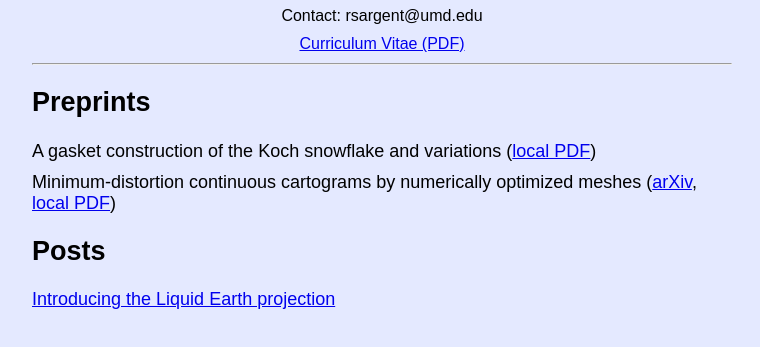
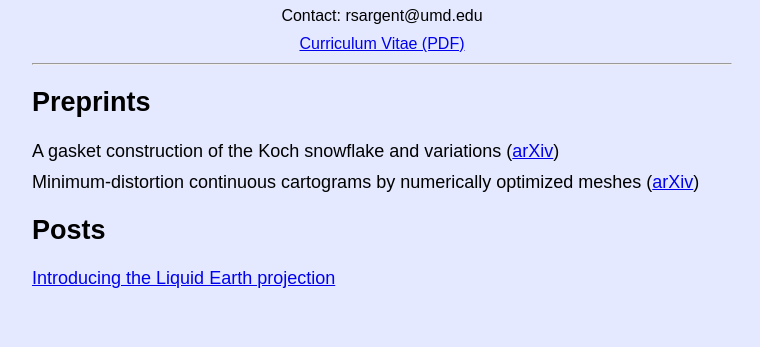
Before and after one commit to rsargentmath/rsargentmath.github.io, a plain HTML site: page index.html in a window 1280 px wide. Shown: the part 115-462 px from the top of the page, without its empty margins (258-1018 px from the left). Drawn offline with Linux system fonts and the light colour scheme.

Commit message:
Add new arxiv link

```diff
--- a/index.html
+++ b/index.html
@@ -25,10 +25,10 @@
 		<section class="center">
 			<h2>Preprints</h2>
 			<div class="home-link">
-				A gasket construction of the Koch snowflake and variations (<a href="publications/koch_gasket_preprint.pdf">local PDF</a>)
+				A gasket construction of the Koch snowflake and variations (<a href="https://arxiv.org/abs/2502.00815">arXiv</a>)
 			</div>
 			<div class="home-link">
-				Minimum-distortion continuous cartograms by numerically optimized meshes (<a href="https://arxiv.org/abs/2411.17129">arXiv</a>, <a href="publications/cartogram_preprint.pdf">local PDF</a>)
+				Minimum-distortion continuous cartograms by numerically optimized meshes (<a href="https://arxiv.org/abs/2411.17129">arXiv</a>)
 			</div>
 		</section>
 
```
Also changed, not shown: 1 other file.
